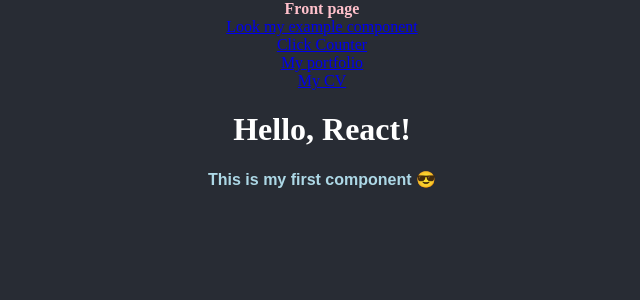
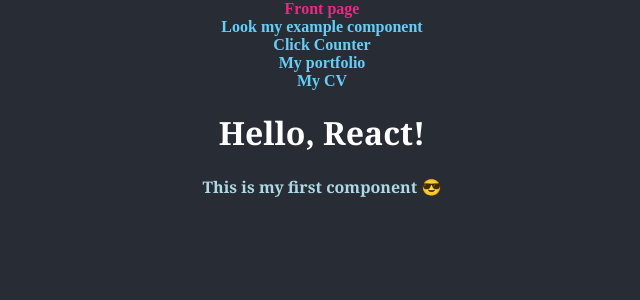
Before and after one commit to AmandaKankkonen/AmandaKankkonen.github.io, a React (Create React App) app: page /reactportfolio/ in a window 1280 px wide. Shown: the top 300 px of the page, without its empty margins (318-958 px from the left). Built offline with nearby package versions, Linux system fonts and the light colour scheme.

Commit message:
Sass implemented

```diff
--- a/src/components/portfolio.module.scss
+++ b/src/components/portfolio.module.scss
@@ -1,72 +1,77 @@
+$primary_1: #ffffff;
+$myFont: Georgia;
+$myBorder: 1px solid;
+$myTextAlign: center;
+$myFontWeight: bold;
+$myTextDeco: none;
+
+
 body {
     background-color: #282c34;
-    text-align: center;
+    text-align: $myTextAlign;
   }
 
   h1 {
-    color: #ffffff;
-    font-family: gothic;
-    font-weight: bold;
-    text-align: center;
+    color: $primary_1;
+    font-family: $myFont;
+    font-weight: $myFontWeight;
+    text-align: $myTextAlign;
   }
 
   h2 {
-    color: #ffffff;
-    font-family: gothic;
-    font-weight: bold;
-    text-align: center;
+    @extend h1;
     text-decoration: underline;
   }
   p {
-    color: lightblue;
-    font-family: arial;
-    text-align: center;
-    font-weight: bold;
-    font-size: 20;
+    color: #add8e6;
+    font-family: $myFont;
+    text-align: $myTextAlign;
+    font-weight: $myFontWeight;
+    font-size: 35;
   }
 
   .links {
-    color: #ffffff;
-    font-family: arial;
-    text-align: center;
-    font-weight: bold;
-    font-size: 18;
+    @extend h1;
+    font-size: 20;
     width: 100%;
     display: flex;
     justify-content: center;
     column-gap: 20px;
 
+    .link1, .link2, .link3, .link4 {
+      @extend h1;
+      font-size: 20;
+      border: $myBorder;
+      padding: 30px 30px;
+      width: 125px;
+      height: 75px;
+      text-decoration: $myTextDeco;
+    }
   }
 
-  .link1, .link2, .link3, .link4 {
-    color: #ffffff;
-    text-align: center;
-    border: 1px solid;
-    padding: 30px 30px;
-    width: 125px;
-    height: 75px;
-    text-decoration: none;
+  a {
+    color: #65cef8;
+    text-decoration: $myTextDeco;
+    font-weight: $myFontWeight;
+    text-align: $myTextAlign;
   }
 
   a:visited {
-    color: lightpurple;
-    border: 1px solid;
-    padding: 30px 30px;
-    width: 125px;
-    height: 75px;
-    text-decoration: none;
+    color: #ffb0f2;
+    text-decoration: $myTextDeco;
+    text-align: $myTextAlign;
   }
 
   a:hover {
-    color: pink;
-    text-decoration: none;
-    font-weight: bold;
-    text-align: center;
+    color: #f12585;
+    text-decoration: $myTextDeco;
+    font-weight: $myFontWeight;
+    text-align: $myTextAlign;
   }
 
   a:active {
-    color: blue;
-    text-decoration: none;
-    font-weight: bold;
-    text-align: center;
+    color: #6a8691;
+    text-decoration: $myTextDeco;
+    font-weight: $myFontWeight;
+    text-align: $myTextAlign;
   }
--- a/src/components/portfolio.tsx
+++ b/src/components/portfolio.tsx
@@ -5,12 +5,7 @@ import './portfolio.module.scss';
 const Port: React.FC = () => {
   return (
 
-    <html lang="en">
-
-<head>
-  <link rel="stylesheet" href="styles.css" />
-</head>
-
+  <html lang="en">
 <body>
     <h1>Amanda Kankkonen</h1>
     <br/>
```
